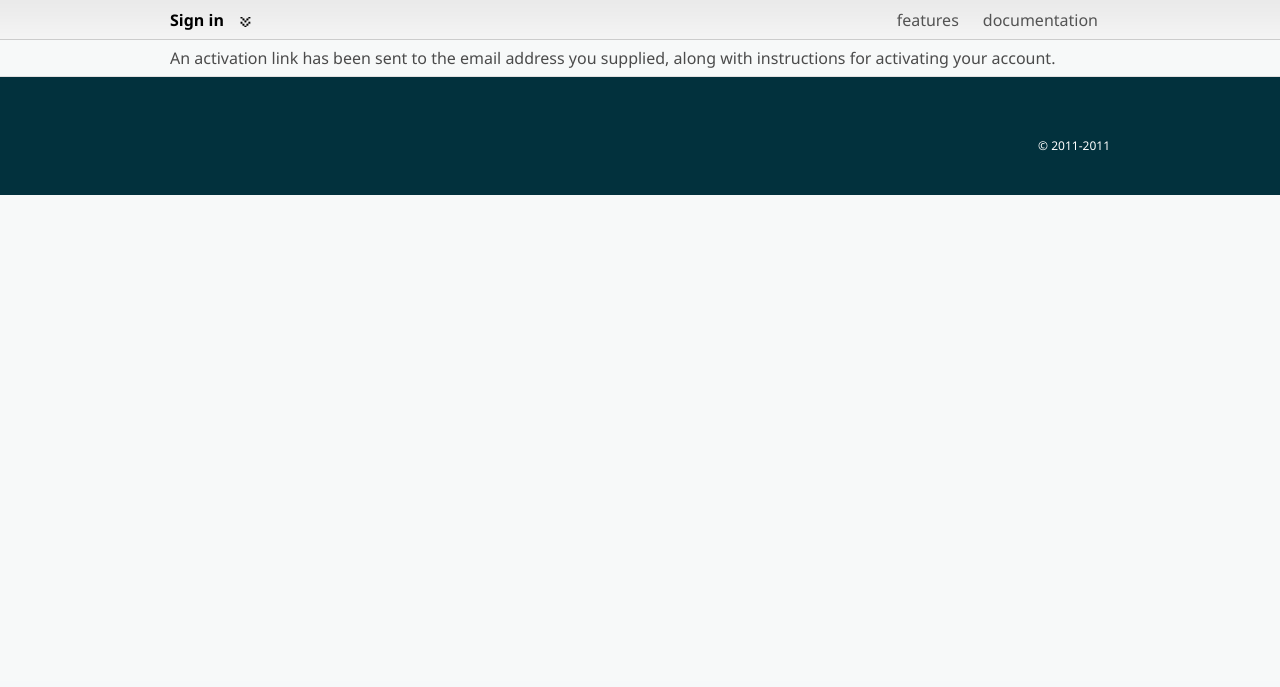
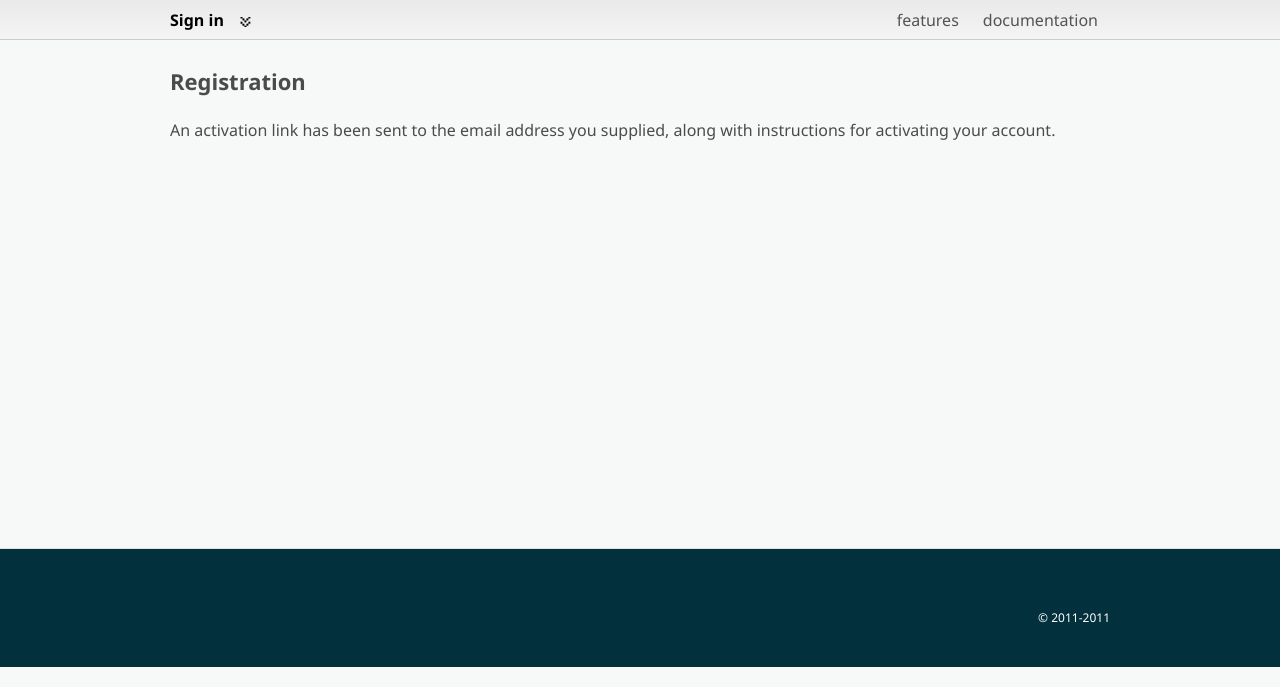
Before and after one commit to andrewsmedina/djangodash2011, a Django app: template startdust_website/templates/registration/registration_complete.html in a window 1280 px wide. Shown: the part 119-806 px from the top of the page. Before the commit the page ends 314 px from the top, so only its background shows below. Run offline with Django 3.2, Linux system fonts and the light colour scheme; the template is opened without the code that fills it, so the values that code supplies are empty; parts of the project's set-up code (start-up, migrations or seed data) failed here and were passed over.

Commit message:
edited template and css for registration page

```diff
--- a/startdust_website/panel/static/css/form.css
+++ b/startdust_website/panel/static/css/form.css
@@ -39,6 +39,5 @@
 
 .errorlist{
 	color: #ff0000;
-	margin: 10px 440px 0px 0px;
-	float: right;
+	margin: 10px 0px
 }
--- a/startdust_website/panel/static/css/style.css
+++ b/startdust_website/panel/static/css/style.css
@@ -137,6 +137,7 @@ body {
     float: right;
     line-height: 118px;
 }
+
 .clear {
     width: 960px;
     height: 100px;
--- a/startdust_website/templates/registration/registration_complete.html
+++ b/startdust_website/templates/registration/registration_complete.html
@@ -1,5 +1,11 @@
 {% extends "home/base.html" %}
 
 {% block content %}
+	<h2>Registration</h2>
     <p>An activation link has been sent to the email address you supplied, along with instructions for activating your account.</p>
+
+    <div class="clear"></div>
+    <div class="clear"></div>
+    <div class="clear"></div>
+    <div class="clear"></div>
 {% endblock %}
```
